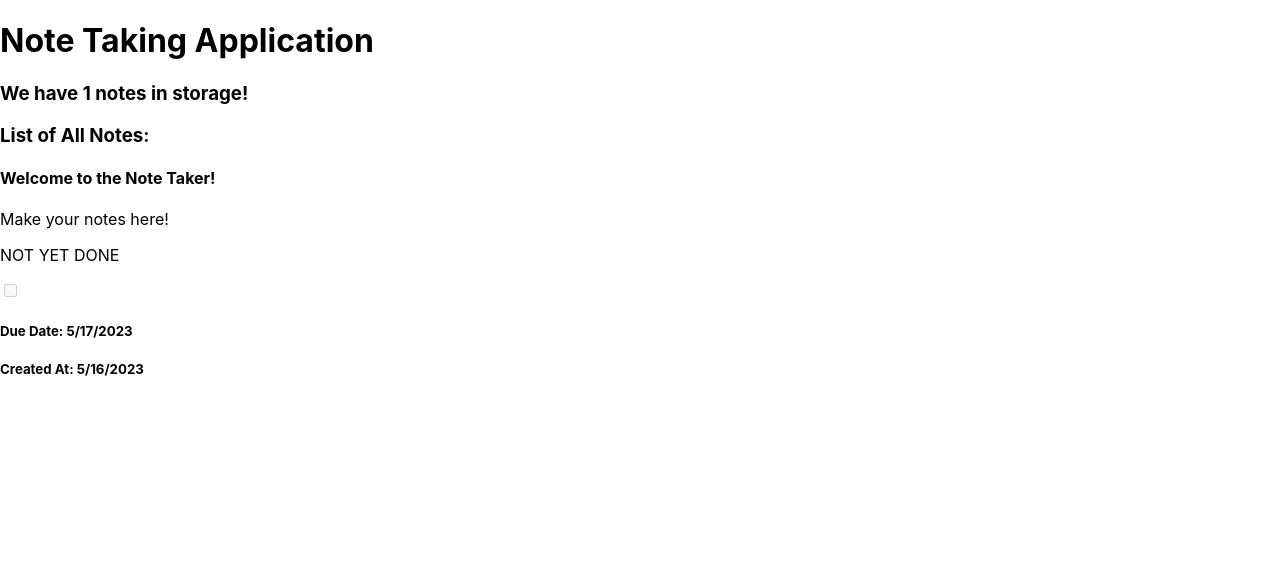
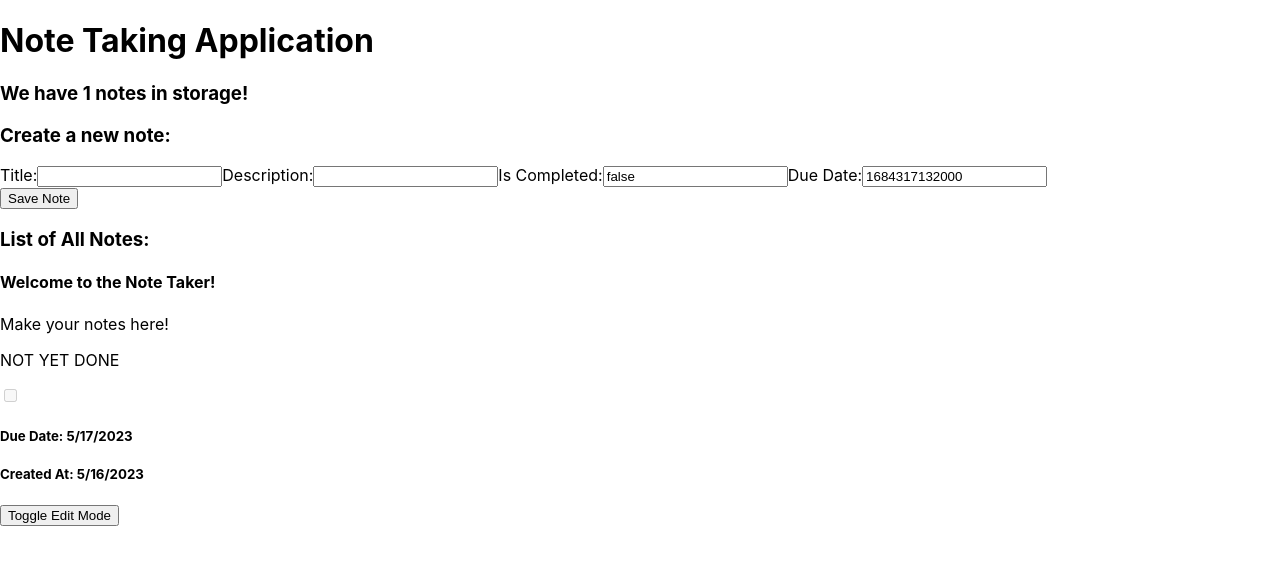
Before and after one commit to AlexStormwood/reactjs-NoteTakingProject-oct22, a React (Create React App) app: page / in a window 1280 px wide. Shown: the top 564 px of the page. Built offline with nearby package versions, Linux system fonts and the light colour scheme.

Commit message:
feat!: NoteParent now working, homepage shows form too

```diff
--- a/src/components/NoteDisplay.jsx
+++ b/src/components/NoteDisplay.jsx
@@ -14,9 +14,15 @@ export default function NoteDisplay(props){
 		// On start, find the note in globalNotesData
 		// that has an ID matching props.id
 
+		// Block syntax
 		setLocalNote(globalNotesData.find(globalSpecificNote => {
+			//console.log("Some note data");
+
 			return globalSpecificNote.id === id;
 		}));
+
+		// Alternative, one-liner syntax:
+		// setLocalNote(globalNotesData.find(globalSpecificNote => globalSpecificNote.id === id));
 
 
 	// eslint-disable-next-line react-hooks/exhaustive-deps
--- /dev/null
+++ b/src/components/NoteForm.jsx
@@ -0,0 +1,48 @@
+
+
+/*
+- ID (number)
+- title (string)
+- description (string)
+- isCompleted (boolean)
+- due date (JS Date)
+- created at date (JS Date)
+*/
+
+import { useState } from "react";
+
+export default function NoteForm(props){
+
+	//const [localId, setLocalId] = useState("");
+	const [localTitle, setLocalTitle] = useState("");
+	const [localDescription, setLocalDescription] = useState("");
+	const [localIsCompleted, setLocalIsCompleted] = useState(false);
+	const [localDueDate, setLocalDueDate] = useState(new Date().setDate(new Date().getDate() + 1));
+	//const [localCreatedAtDate, setLocalCreatedAtDate] = useState(Date.now());
+
+
+	return(
+		<div>
+			<form>
+			<label>Title:</label>
+			<input type="text" name="title" value={localTitle} onChange={setLocalTitle} />
+
+			<label>Description:</label>
+			<input type="text" name="description" value={localDescription} onChange={setLocalDescription} />
+
+			<label>Is Completed:</label>
+			<input type="text" name="isCompleted" value={localIsCompleted} onChange={setLocalIsCompleted} />
+
+			<label>Due Date:</label>
+			<input type="text" name="dueDate" value={localDueDate} onChange={setLocalDueDate} />
+
+			{/* This will be handled by the reducer, not the human: */}
+			{/* <label>Created At:</label>
+			<input type="text" name="createdAtDate" value={localCreatedAtDate} onChange={setLocalCreatedAtDate} /> */}
+
+			</form>
+			<button>Save Note</button>
+		</div>
+	);
+
+}
--- /dev/null
+++ b/src/components/NoteParent.jsx
@@ -0,0 +1,21 @@
+import { useState } from "react";
+import NoteForm from "./NoteForm";
+import NoteDisplay from "./NoteDisplay";
+
+
+export default function NoteParent(props){
+
+	const [editMode, setEditMode] = useState(false);
+
+	const toggleEditMode = () => {
+		setEditMode(!editMode);
+	}
+
+
+	return(
+		<div>
+			{editMode ? <NoteForm id={props.id} /> : <NoteDisplay id={props.id} />}
+			<button onClick={toggleEditMode}>Toggle Edit Mode</button>
+		</div>
+	)
+}
--- a/src/pages/Homepage.jsx
+++ b/src/pages/Homepage.jsx
@@ -1,4 +1,6 @@
 import NoteDisplay from "../components/NoteDisplay";
+import NoteForm from "../components/NoteForm";
+import NoteParent from "../components/NoteParent";
 import { useNoteData } from "../contexts/NotesContext"
 
 
@@ -15,13 +17,16 @@ export default function Homepage(props){
 			<h3>We have {globalNotesData.length} notes in storage!</h3>
 
 			{/* Note Form Component */}
+			<h3>Create a new note:</h3>
+			<NoteForm />
 
 			{/* List Of All Notes Component */}
 			<h3>List of All Notes:</h3>
 			{globalNotesData.map((note) => {
 				return(
 				<div key={note.id}>
-					<NoteDisplay id={note.id} />
+					{/* <NoteDisplay id={note.id} /> */}
+					<NoteParent id={note.id} />
 				</div>
 				);
 			})}
```
